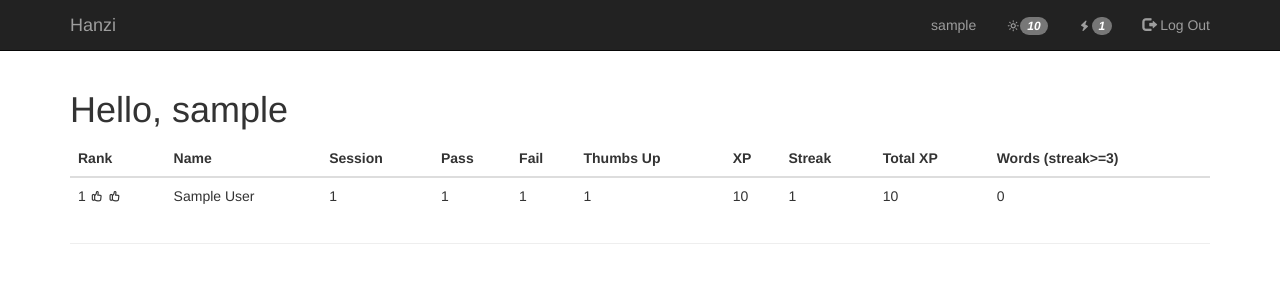
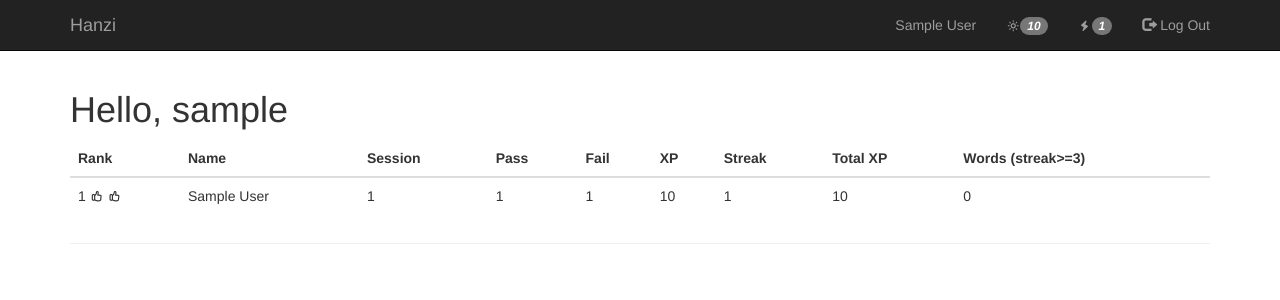
Before and after one commit to z5tron/hanzi, a Flask app: page / in a window 1280 px wide. Shown: the top 300 px of the page. Run offline with Flask 2, Linux system fonts and the light colour scheme; a user stored in the database is signed in; tables that the repository leaves empty hold one stand-in row (values such as "Sample post"); some libraries are stand-ins or nearby versions.

Commit message:
change username/name

```diff
--- a/qiangzhi/app/templates/base.html
+++ b/qiangzhi/app/templates/base.html
@@ -26,7 +26,7 @@
     <div id="navbar" class="navbar-collapse collapse">
       {% if current_user.is_authenticated %}
       <ul class="nav navbar-nav navbar-right">
-	<li><a href="{{ url_for('main.user') }}">{{ current_user.username }}</a></li>
+	<li><a href="{{ url_for('main.user') }}">{{ current_user.name }}</a></li>
 	<li><a href="#"><i class="typcn typcn-weather-sunny"><span class="badge">{{ current_user.cur_xpoints}}</span></i></a></li>
 	<li><a href="#"><i class="typcn typcn-flash"><span class="badge">{{ current_user.streak }}</span></i></a></li>
 	<li><a href="{{ url_for('auth.logout') }}"><span class="glyphicon glyphicon-log-out"></span> Log Out</a></li>
--- a/qiangzhi/app/templates/index.html
+++ b/qiangzhi/app/templates/index.html
@@ -14,7 +14,6 @@
 	<th>Session</th>
 	<th>Pass</th>
 	<th>Fail</th>
-	<th>Thumbs Up</th>
         <th>XP</th>
         <th>Streak</th>
         <th>Total XP</th>
@@ -33,7 +32,6 @@
 	<td>{{ u.session_date }}</td>
 	<td>{{ u.num_pass }}</td>
 	<td>{{ u.num_fail }}</td>
-	<td>{{ u.num_thumb_up }}</td>
         <td>{{ u.cur_xpoints }}</td>
         <td>{{ u.streak }}</td>
         <td>{{ u.tot_xpoints }}</td>
--- a/qiangzhi/app/templates/user.html
+++ b/qiangzhi/app/templates/user.html
@@ -5,14 +5,15 @@
 {% block page_content %}
 <div class="container">
 <div class="page-header">
-  <h1>{{ user.username }}</h1>
+  <h1>{{ user.name }}</h1>
   <p>
-    {% if user.name %}{{ user.name }}{% endif %}
+    {% if user.name %}{{ user.username }}{% endif %}
     {% if user.location %}{% endif %}
   </p>
   <p><a href="mailto:{{ user.email }}">{{ user.email }}</a></p>
   <p>User ID: {{ user.id }}</p>
   <p>Points: {{ user.tot_xpoints }}</p>
+  <p>Thumbs Up: {{ user.num_thumb_up }}</p>
   <p>Streak: {{ user.streak }}</p>
   <p>Today Points: {{ user.cur_xpoints }} ({{ user.session_date }})</p>
   <p>Recent Study: {{ moment(user.last_study).format('LLL') }}</p>
```
